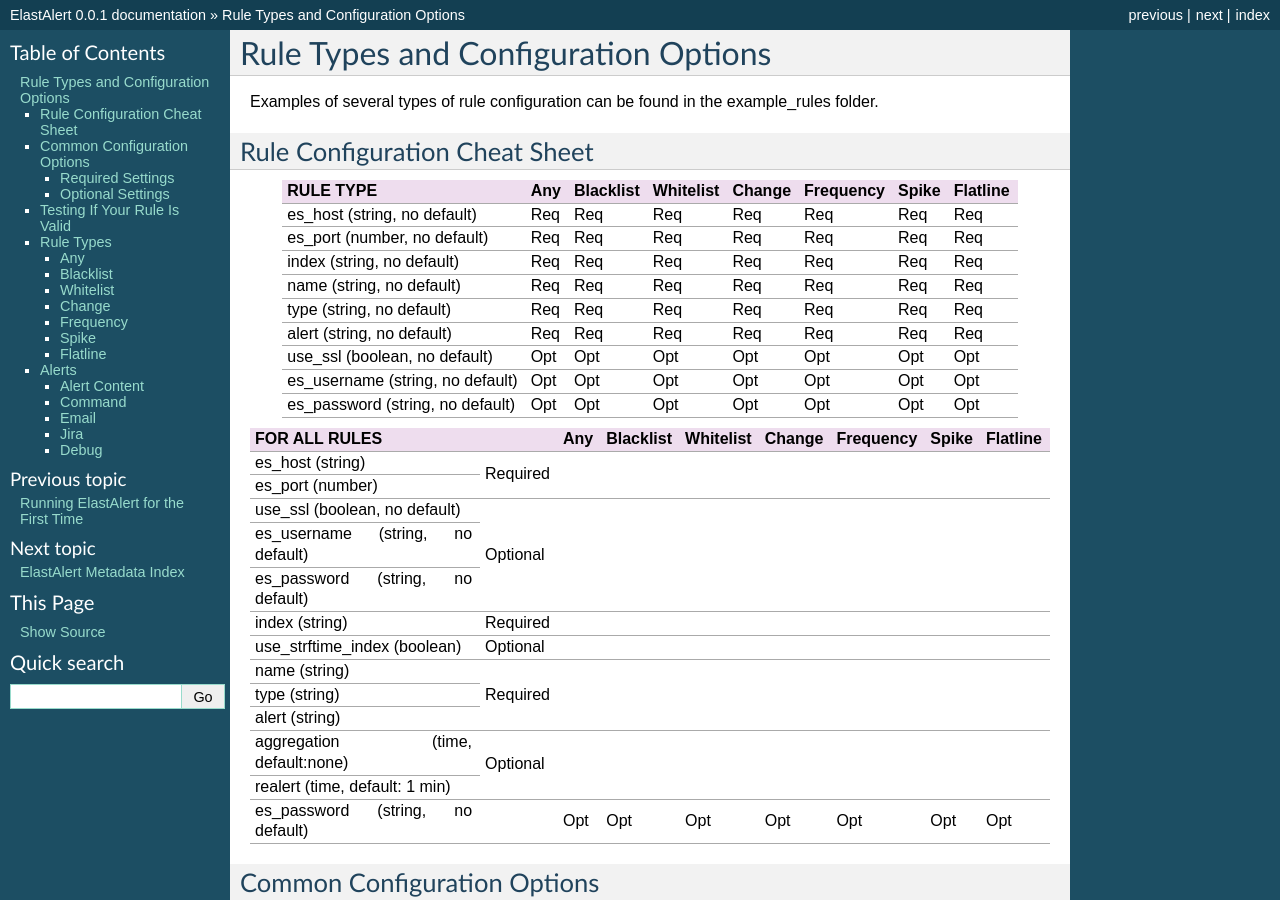
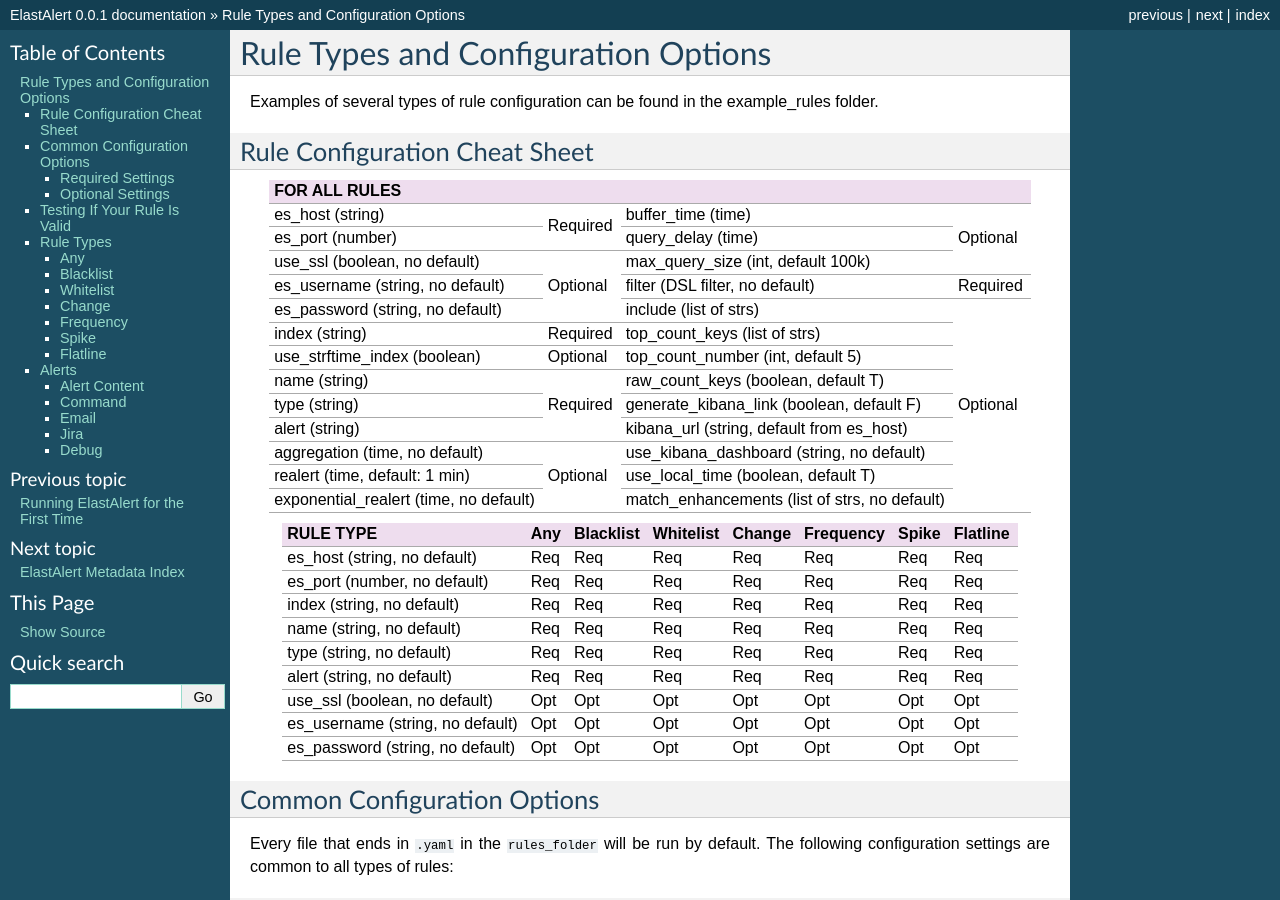
Before and after one commit to Yelp/elastalert, a Sphinx documentation site: the page built from docs/source/ruletypes.rst, in a window 1280 px wide and 900 px high. Built offline with Sphinx 7.4.7, drawn with Linux system fonts in a browser that asks for light colours.

Commit message:
Update ruletypes.rst

```diff
--- a/docs/source/ruletypes.rst
+++ b/docs/source/ruletypes.rst
@@ -7,6 +7,37 @@
 
 Rule Configuration Cheat Sheet
 ==============================
+
+
++-------------------------------------------------------------------------------------------------------------+
+|              FOR ALL RULES                                                                                  |
++=======================================+===========+=============================================+===========+
+| es_host (string)                      |           | buffer_time (time)                          | Optional  |
++---------------------------------------+           +---------------------------------------------+           +
+| es_port (number)                      | Required  | query_delay (time)                          |           |
++---------------------------------------+-----------+---------------------------------------------+           +
+| use_ssl (boolean, no default)         | Optional  | max_query_size (int, default 100k)          |           |
++---------------------------------------+           +---------------------------------------------+-----------+
+| es_username (string, no default)      |           | filter (DSL filter, no default)             | Required  |
++---------------------------------------+           +---------------------------------------------+-----------+
+| es_password (string, no default)      |           | include (list of strs)                      | Optional  |
++---------------------------------------+-----------+---------------------------------------------+           +
+| index (string)                        | Required  | top_count_keys (list of strs)               |           |
++---------------------------------------+-----------+---------------------------------------------+           +
+| use_strftime_index (boolean)          | Optional  | top_count_number (int, default 5)           |           |
++---------------------------------------+-----------+---------------------------------------------+           +
+| name (string)                         | Required  |raw_count_keys (boolean, default T)          |           |
++---------------------------------------+           +---------------------------------------------+           +
+| type (string)                         |           |generate_kibana_link (boolean, default F)    |           |
++---------------------------------------+           +---------------------------------------------+           +
+| alert (string)                        |           |kibana_url (string, default from es_host)    |           |
++---------------------------------------+-----------+---------------------------------------------+           +
+|aggregation (time, no default)         | Optional  |use_kibana_dashboard (string, no default)    |           |
++---------------------------------------+           +---------------------------------------------+           +
+| realert (time, default: 1 min)        |           |use_local_time (boolean, default T)          |           |
++---------------------------------------+           +---------------------------------------------+           +
+| exponential_realert (time, no default)|           |match_enhancements (list of strs, no default)|           |
++---------------------------------------+-----------+---------------------------------------------+-----------+
 
 +------------------------------------------+-----+-----------+-----------+--------+-----------+-------+----------+
 |      RULE TYPE                           | Any | Blacklist | Whitelist | Change | Frequency | Spike | Flatline |
@@ -29,38 +60,6 @@
 +------------------------------------------+-----+-----------+-----------+--------+-----------+-------+----------+
 | es_password (string, no default)         | Opt |    Opt    |   Opt     |  Opt   |    Opt    | Opt   |   Opt    |
 +------------------------------------------+-----+-----------+-----------+--------+-----------+-------+----------+
-
-+----------------------------------+-----------+---+---------+---------+------+---------+-----+--------+
-|              FOR ALL RULES       |           |Any|Blacklist|Whitelist|Change|Frequency|Spike|Flatline|
-+==================================+===========+===+=========+=========+======+=========+=====+========+
-| es_host (string)                 |           |                                                       |
-+----------------------------------+           +                                                       +
-| es_port (number)                 | Required  |                                                       |
-+----------------------------------+-----------+---+---------+---------+------+---------+-----+--------+
-| use_ssl (boolean, no default)    | Optional  |                                                       |
-+----------------------------------+           +                                                       +
-| es_username (string, no default) |           |                                                       |
-+----------------------------------+           +                                                       +
-| es_password (string, no default) |           |                                                       |
-+----------------------------------+-----------+---+---------+---------+------+---------+-----+--------+
-| index (string)                   | Required  |                                                       |
-+----------------------------------+-----------+---+---------+---------+------+---------+-----+--------+
-| use_strftime_index (boolean)     | Optional  |                                                       |
-+----------------------------------+-----------+---+---------+---------+------+---------+-----+--------+
-| name (string)                    | Required  |                                                       |
-+----------------------------------+           +                                                       +
-| type (string)                    |           |                                                       |
-+----------------------------------+           +                                                       +
-| alert (string)                   |           |                                                       |
-+----------------------------------+-----------+---+---------+---------+------+---------+-----+--------+
-|aggregation (time, default:none)  | Optional  |                                                       |
-+----------------------------------+           +                                                       +
-| realert (time, default: 1 min)   |           |                                                       |
-+----------------------------------+-----------+---+---------+---------+------+---------+-----+--------+
-| es_password (string, no default) |           |Opt| Opt     |   Opt   |  Opt |  Opt    | Opt | Opt    |
-+----------------------------------+-----------+---+---------+---------+------+---------+-----+--------+
-
-
 
 Common Configuration Options
 ============================
```
